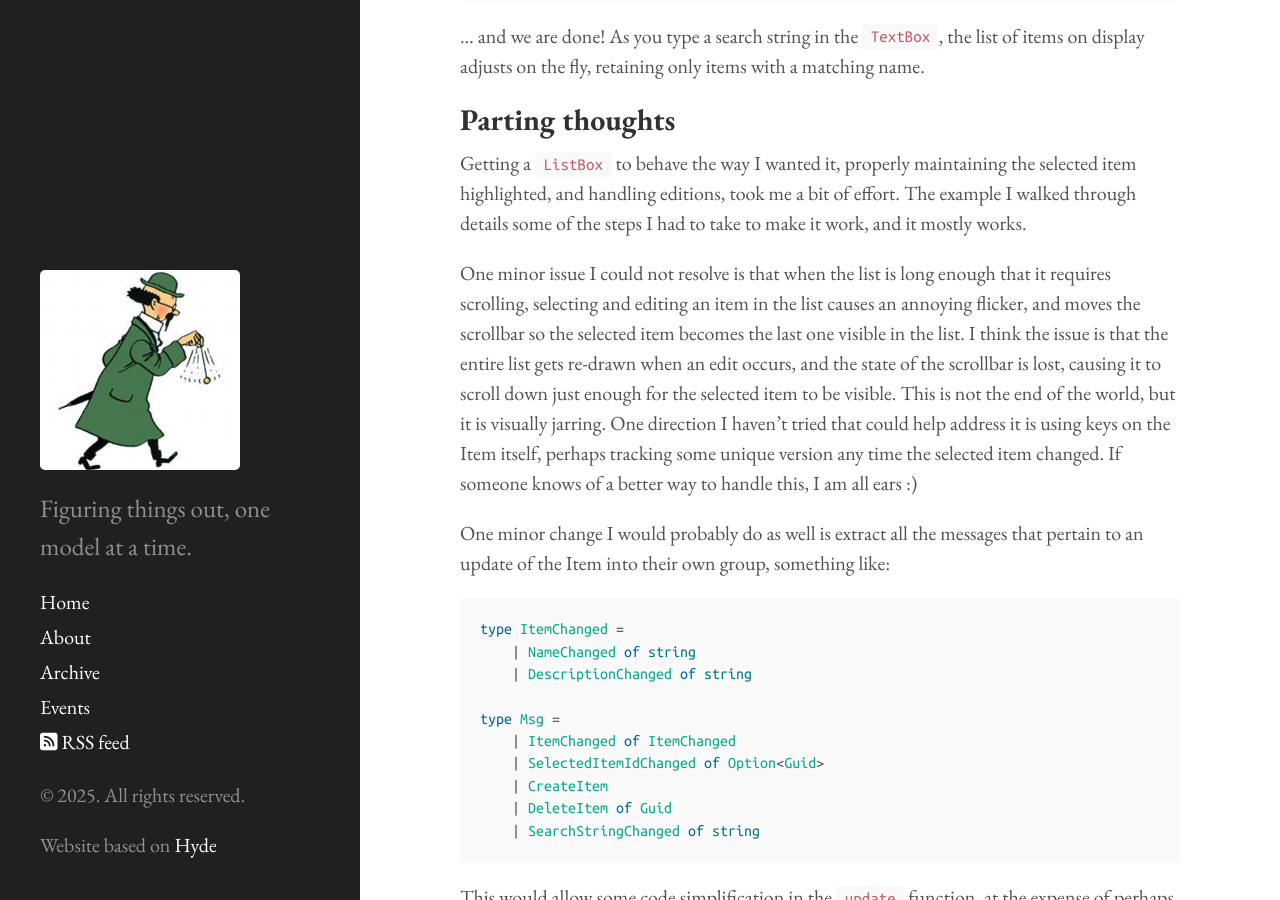
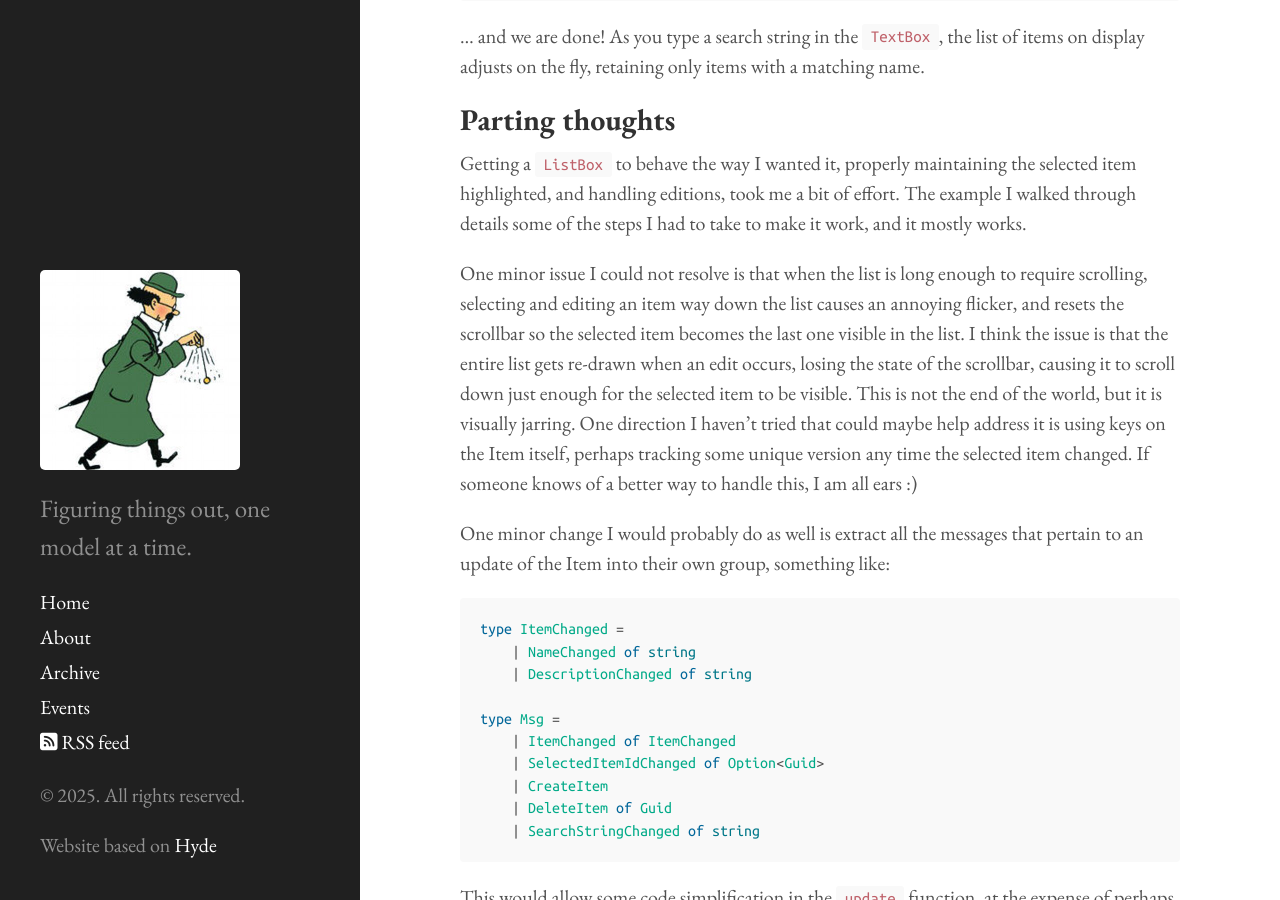
Before and after one commit to mathias-brandewinder/mathias-brandewinder.github.io, a Jekyll site: the page built from _posts/2025-09-26-avalonia-funcui-editable-list.md, in a window 1280 px wide and 900 px high, scrolled down 9158 px. Built offline with Jekyll 4.4.1, drawn with Linux system fonts in a browser that asks for light colours; some of the changed text lies outside the part shown.

Commit message:
Update 2025-09-26-avalonia-funcui-editable-list.md

```diff
--- a/_posts/2025-09-26-avalonia-funcui-editable-list.md
+++ b/_posts/2025-09-26-avalonia-funcui-editable-list.md
@@ -406,14 +406,14 @@
 example I walked through details some of the steps I had to take to make it
 work, and it mostly works.
 
-One minor issue I could not resolve is that when the list is long enough that
-it requires scrolling, selecting and editing an item in the list
-causes an annoying flicker, and moves the scrollbar so the selected item
+One minor issue I could not resolve is that when the list is long enough to
+require scrolling, selecting and editing an item way down the list
+causes an annoying flicker, and resets the scrollbar so the selected item
 becomes the last one visible in the list. I think the issue is that the entire
-list gets re-drawn when an edit occurs, and the state of the scrollbar is lost,
+list gets re-drawn when an edit occurs, losing the state of the scrollbar,
 causing it to scroll down just enough for the selected item to be visible. This
 is not the end of the world, but it is visually jarring. One direction I
-haven't tried that could help address it is using keys on the Item itself,
+haven't tried that could maybe help address it is using keys on the Item itself,
 perhaps tracking some unique version any time the selected item changed. If
 someone knows of a better way to handle this, I am all ears :)
 
```
Also changed, not shown: other parts of _posts/2025-09-26-avalonia-funcui-editable-list.md (+3 -3 lines).
